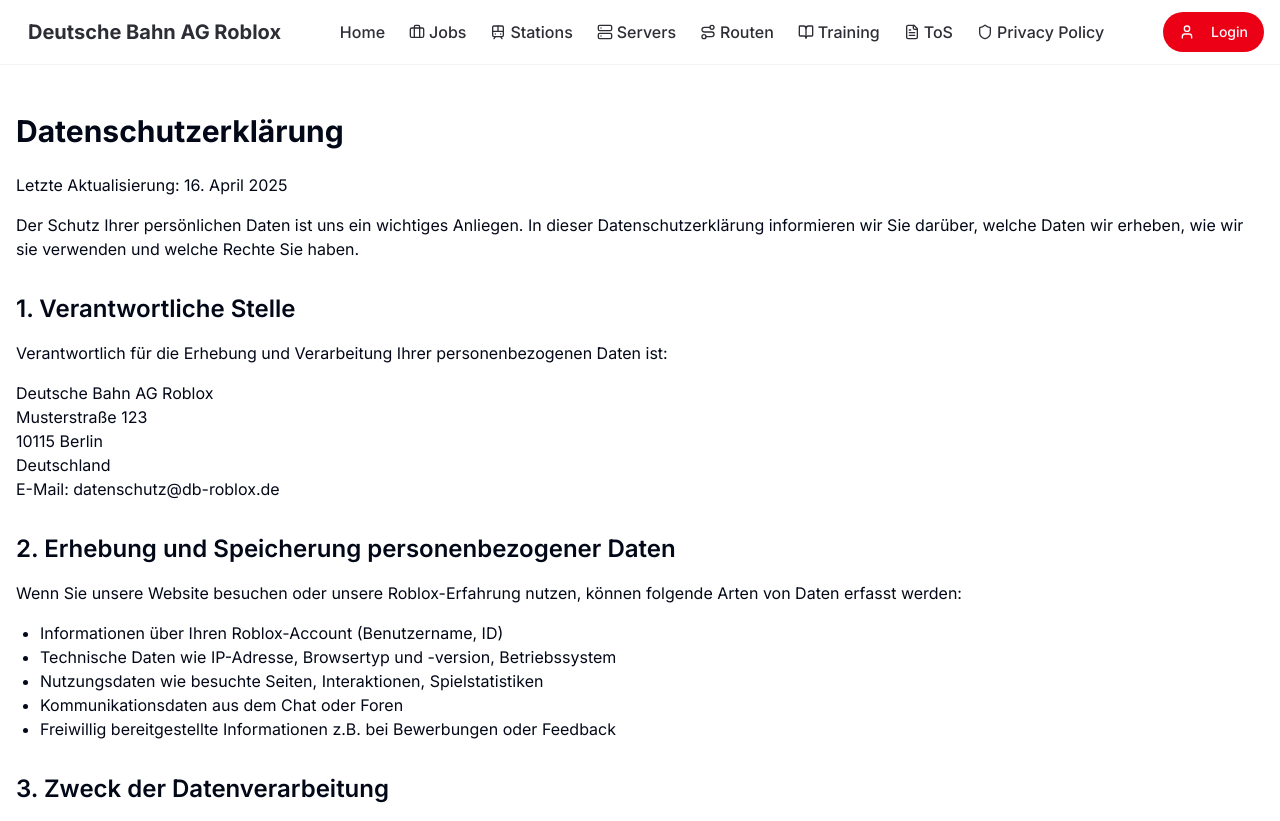
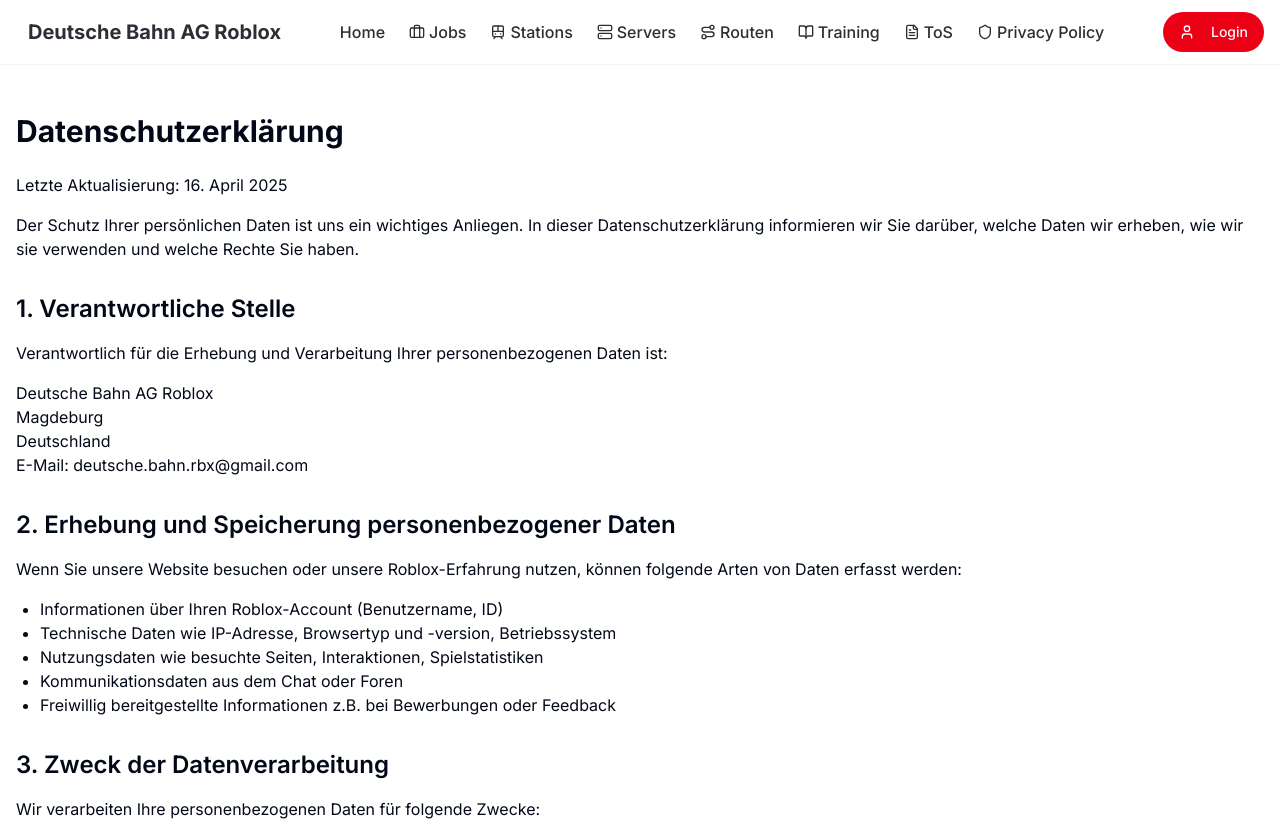
Before and after one commit to Qora-Shower/germanrailway, a React (Vite) app: page /privacy in a window 1280 px wide. Shown: the top 821 px of the page. Built offline with nearby package versions, Linux system fonts and the light colour scheme.

Commit message:
Update PrivacyPolicy.tsx

```diff
--- a/src/pages/PrivacyPolicy.tsx
+++ b/src/pages/PrivacyPolicy.tsx
@@ -27,10 +27,9 @@ const PrivacyPolicy = () => {
             </p>
             <p className="mb-4">
               Deutsche Bahn AG Roblox<br />
-              Musterstraße 123<br />
-              10115 Berlin<br />
+              Magdeburg<br />
               Deutschland<br />
-              E-Mail: datenschutz@db-roblox.de
+              E-Mail: deutsche.bahn.rbx@gmail.com
             </p>
 
             <h2 className="text-2xl font-semibold mt-8 mb-4">2. Erhebung und Speicherung personenbezogener Daten</h2>
```
